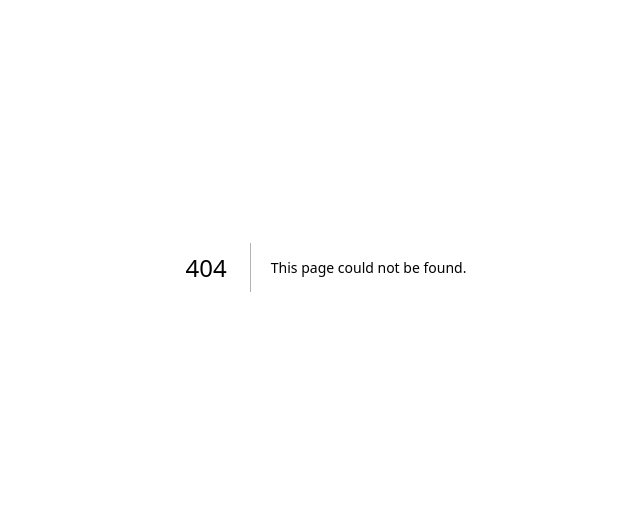
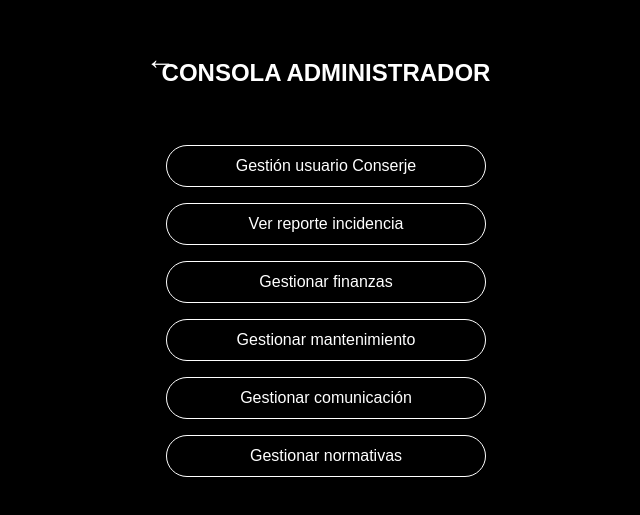
Before and after one commit to wuaicot/frontend-app-puerto-williams, a Next.js app: page /admin/mainView in a window 1280 px wide. Before the commit this address had no page. Shown: the part 133-648 px from the top of the page, without its empty margins (314-954 px from the left). Built offline with nearby package versions, Linux system fonts and the light colour scheme.

Commit message:
adding mainView

```diff
--- /dev/null
+++ b/src/components/botoneraMainAdmin.tsx
@@ -0,0 +1,41 @@
+// client/src/components/BotoneraMainAdmin.tsx
+import React from 'react';
+import Link from 'next/link';
+
+interface BotoneraMainAdminProps {
+  onNavigate: (route: string) => void;
+}
+
+export const BotoneraMainAdmin: React.FC<BotoneraMainAdminProps> = ({ onNavigate }) => {
+  const botones = [
+    { label: 'Gestión usuario Conserje', route: '/admin/usuarios' },
+    { label: 'Ver reporte incidencia', route: '/admin/incidencias' },
+    { label: 'Gestionar finanzas', route: '/admin/finanzas' },
+    { label: 'Gestionar mantenimiento', route: '/admin/mantenimiento' },
+    { label: 'Gestionar comunicación', route: '/admin/comunicacion' },
+    { label: 'Gestionar normativas', route: '/admin/normativas' },
+  ];
+
+  return (
+    <div className="relative flex flex-col items-center gap-6 p-8 text-white">
+      {/* Flecha de back: ahora Link sin <a> interno */}
+      <Link href="/" className="absolute top-4 left-4 text-3xl hover:opacity-70">
+        ←
+      </Link>
+
+      <h1 className="mb-8 text-2xl font-semibold">CONSOLA ADMINISTRADOR</h1>
+
+      <div className="flex flex-col gap-4 w-full max-w-xs">
+        {botones.map((btn) => (
+          <button
+            key={btn.route}
+            onClick={() => onNavigate(btn.route)}
+            className="w-full py-2 px-4 rounded-full border border-white text-center hover:bg-white hover:text-black transition"
+          >
+            {btn.label}
+          </button>
+        ))}
+      </div>
+    </div>
+  );
+};
--- /dev/null
+++ b/src/pages/admin/mainView.tsx
@@ -0,0 +1,20 @@
+// client/src/pages/admin/mainView.tsx
+import React from 'react';
+import { useRouter } from 'next/router';
+import { BotoneraMainAdmin } from '../../components/botoneraMainAdmin';
+
+const MainViewAdmin: React.FC = () => {
+  const router = useRouter();
+
+  const handleNavigate = (route: string) => {
+    router.push(route);
+  };
+
+  return (
+    <div className="min-h-screen bg-black flex items-center justify-center">
+      <BotoneraMainAdmin onNavigate={handleNavigate} />
+    </div>
+  );
+};
+
+export default MainViewAdmin;
--- a/src/pages/admin/usuarios.tsx
+++ b/src/pages/admin/usuarios.tsx
@@ -24,7 +24,6 @@ export default function GestionUsuariosConserje() {
       console.error("Error obteniendo usuarios pendientes:", err);
     }
   };
-
   useEffect(() => {
     fetchPendientes();
   }, []);
--- a/src/pages/index.tsx
+++ b/src/pages/index.tsx
@@ -72,7 +72,7 @@ export default function LandingPage() {
 
       // Validar rol y estado
       if (userData.role === 'ADMIN' && userData.status === 'APPROVED') {
-        router.push('/admin/usuarios');
+        router.push('/admin/mainView');
       } else {
         alert("No tienes permisos para acceder como Administrador.");
       }
```
